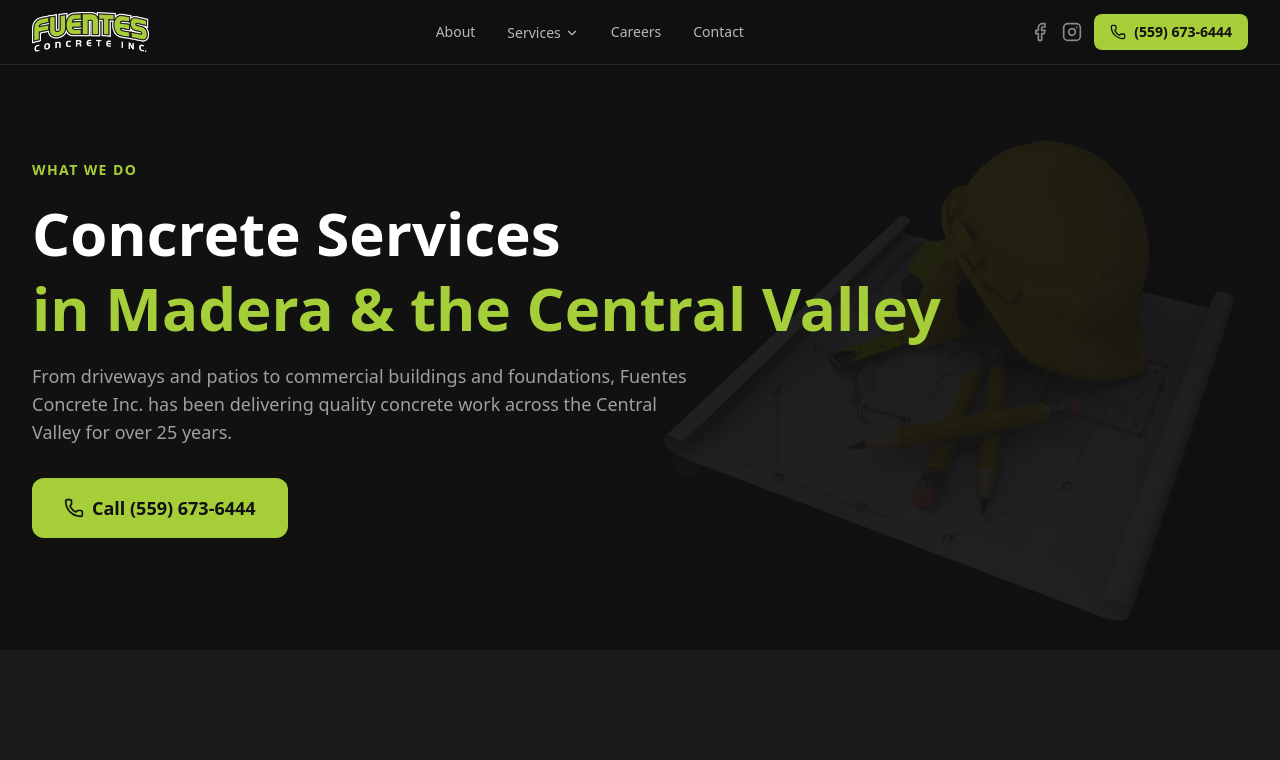
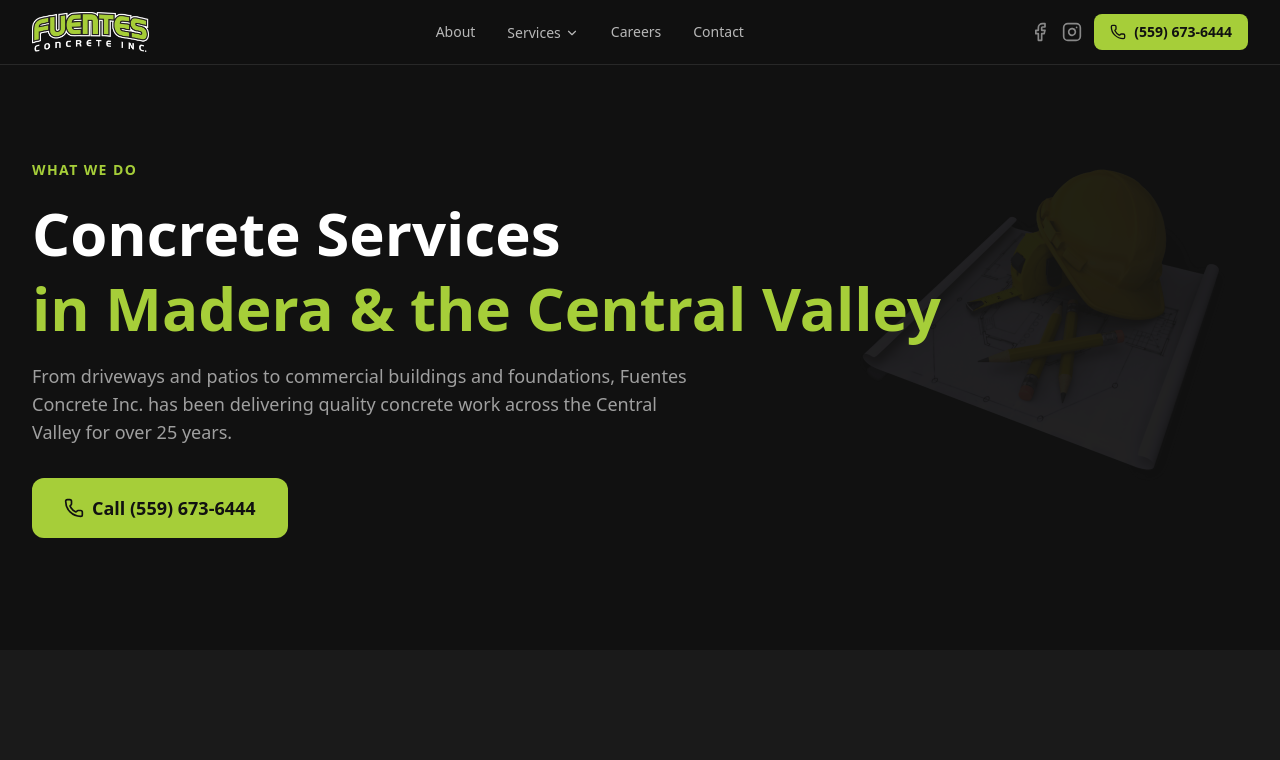
Before and after one commit to CalTech-Web/fuentes-concrete, a Next.js app: page /services in a window 1280 px wide. Shown: the top 760 px of the page. Built offline with nearby package versions, Linux system fonts and the light colour scheme.

Commit message:
Resize hero hardhat image to 40% width, vertically centered on right
Co-Authored-By: Claude Opus 4.6 <noreply@anthropic.com>

```diff
--- a/src/components/HeroPattern.tsx
+++ b/src/components/HeroPattern.tsx
@@ -2,14 +2,14 @@ import Image from "next/image";
 
 export default function HeroPattern() {
   return (
-    <div className="absolute top-0 right-0 bottom-0 w-1/2 pointer-events-none">
+    <div className="absolute top-1/2 right-8 -translate-y-1/2 w-[40%] max-w-[400px] aspect-square pointer-events-none">
       <Image
         src="/images/hero-hardhat.png"
         alt=""
         fill
-        className="object-contain object-right-bottom opacity-[0.07]"
+        className="object-contain opacity-[0.07]"
         loading="lazy"
-        sizes="50vw"
+        sizes="40vw"
       />
     </div>
   );
```
